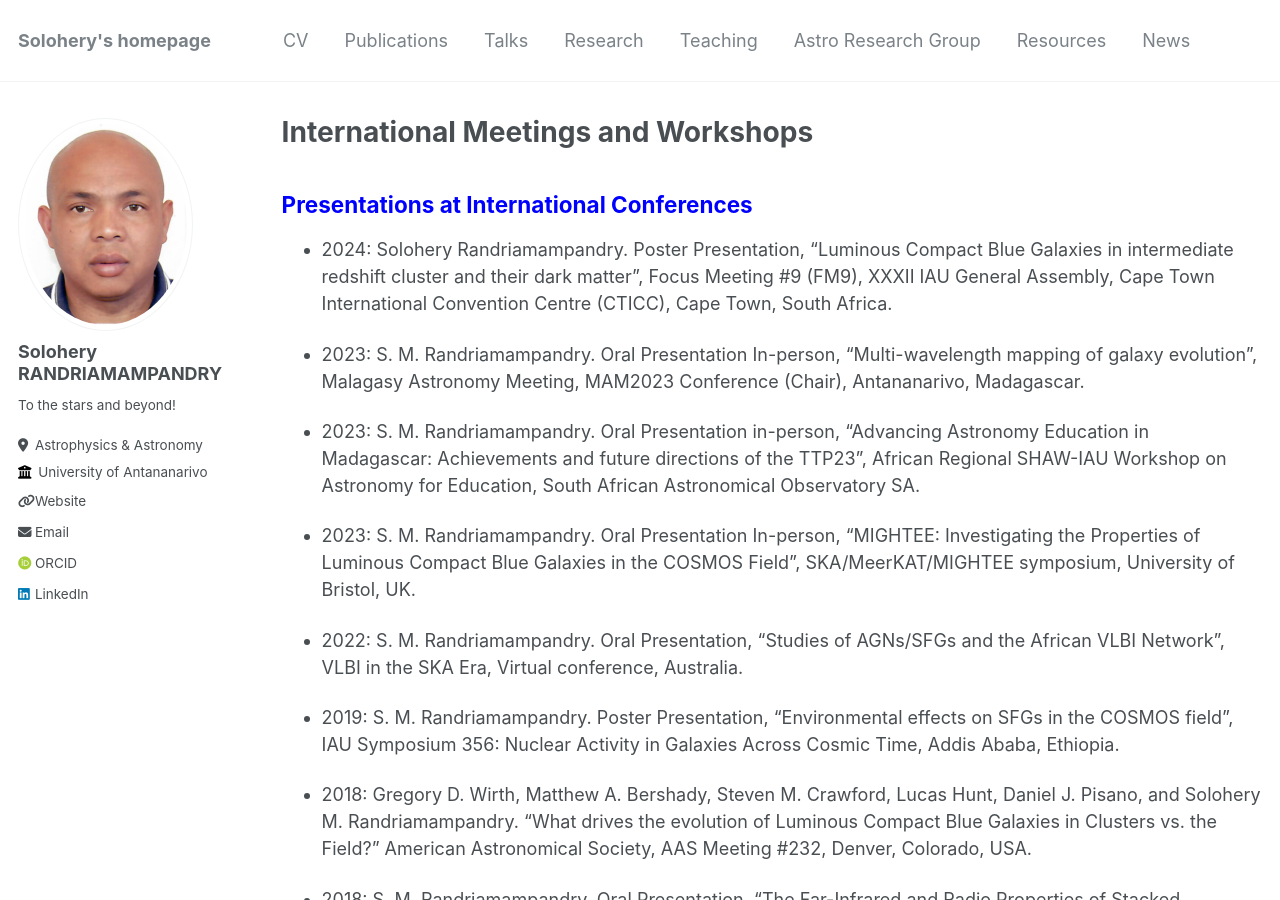
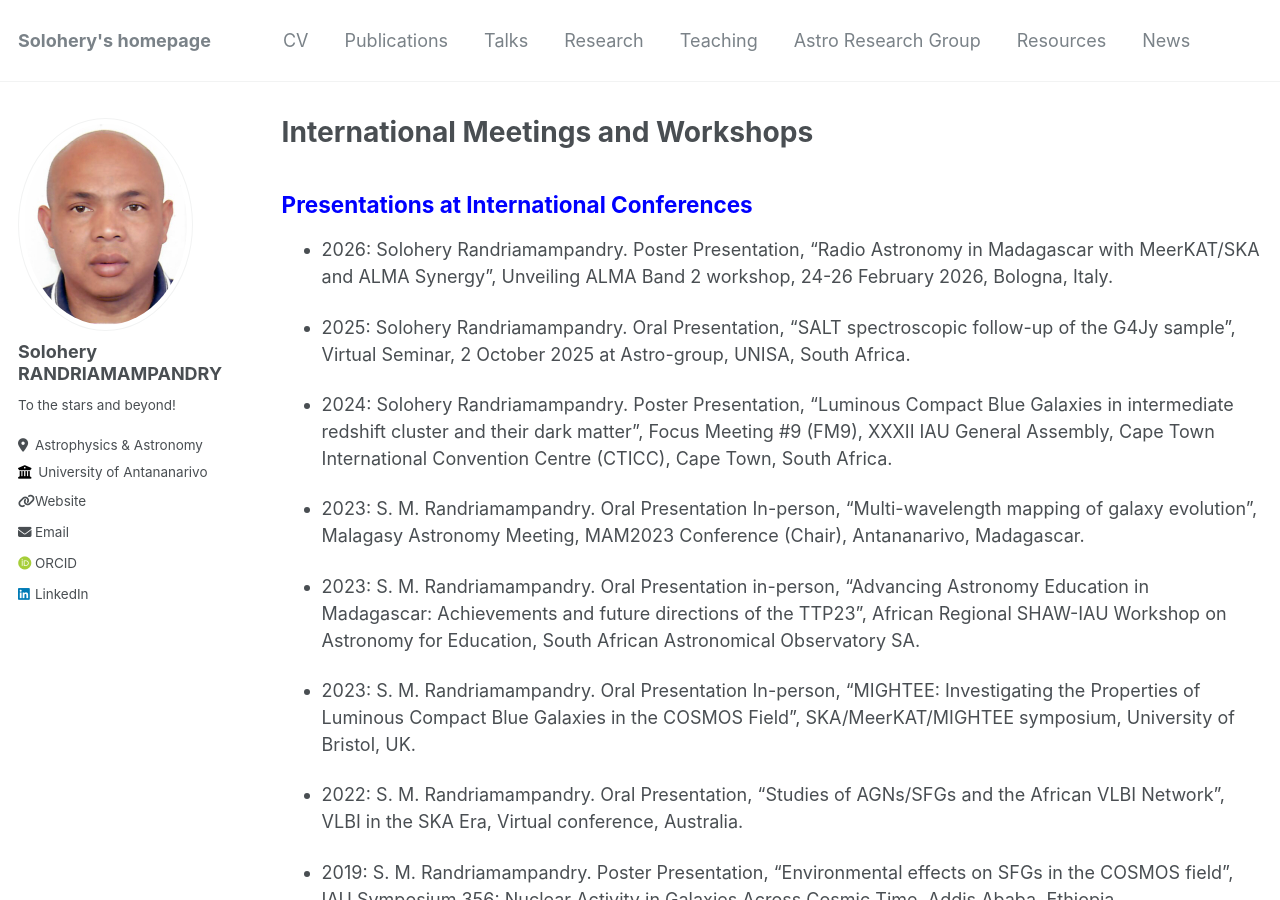
Before and after one commit to solohery-astro/solohery-astro.github.io, a Jekyll site: the page built from _pages/talks.md, in a window 1280 px wide and 900 px high. Built offline with Jekyll 4.4.1, drawn with Linux system fonts in a browser that asks for light colours; some web fonts are replaced.

Commit message:
Update talks.md with new conference presentations
Added recent presentations for 2025 and 2026.

```diff
--- a/_pages/talks.md
+++ b/_pages/talks.md
@@ -6,6 +6,10 @@ author_profile: true
 ---
 
 ## <span style="color: blue;"> Presentations at International Conferences </span>
+* 2026: Solohery Randriamampandry. Poster Presentation, “Radio Astronomy in Madagascar with MeerKAT/SKA and ALMA Synergy”, Unveiling ALMA Band 2 workshop, 24-26 February 2026, Bologna, Italy.
+
+* 2025: Solohery Randriamampandry. Oral Presentation, “SALT spectroscopic follow-up of the G4Jy sample”, Virtual Seminar, 2 October 2025 at Astro-group, UNISA, South Africa.
+
 * 2024: Solohery Randriamampandry. Poster Presentation, “Luminous Compact Blue Galaxies in intermediate redshift cluster and their dark matter”, Focus Meeting #9 (FM9), XXXII IAU General Assembly, Cape Town International Convention Centre (CTICC), Cape Town, South Africa.
 
 * 2023: S. M. Randriamampandry. Oral Presentation In-person, “Multi-wavelength mapping of galaxy evolution”, Malagasy Astronomy Meeting, MAM2023 Conference (Chair), Antananarivo, Madagascar.
```
